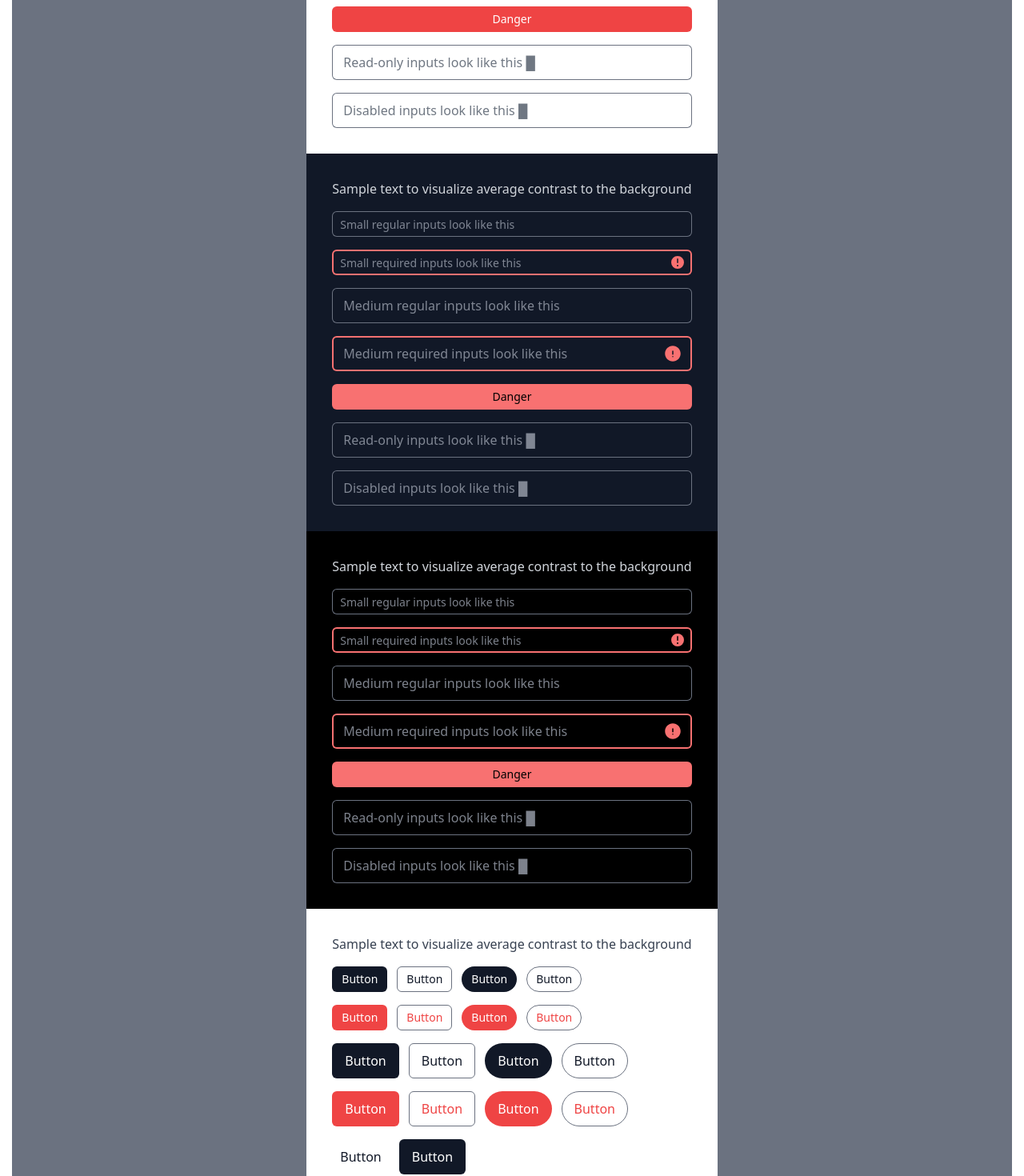
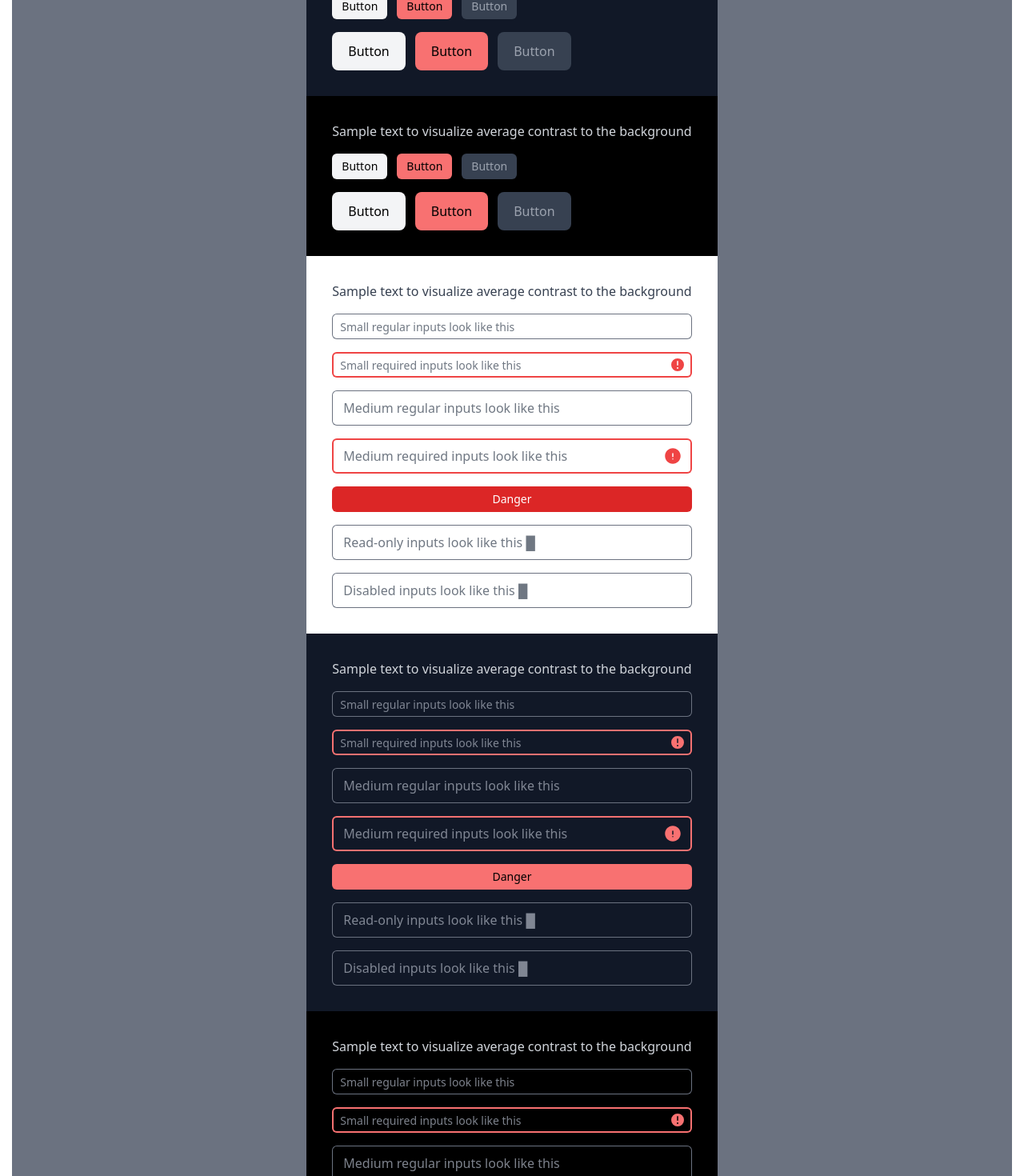
Before and after one commit to kripod/next-starter-strict, a Next.js app: page / in a window 1280 px wide. Shown: the part 280-1750 px from the top of the page at 80% size. Built offline with nearby package versions, Linux system fonts and the light colour scheme.

Commit message:
feat: showcase new SimplePrimaryButton

```diff
--- a/src/pages/index.tsx
+++ b/src/pages/index.tsx
@@ -1,14 +1,4 @@
-import {
-  CogIcon as CogIconSm,
-  TrashIcon as TrashIconSm,
-} from "@heroicons/react/20/solid";
-import {
-  CogIcon as CogIconMd,
-  TrashIcon as TrashIconMd,
-} from "@heroicons/react/24/solid";
-
-import { PrimaryButton } from "@/components/buttons/PrimaryButton";
-import { SecondaryButton } from "@/components/buttons/SecondaryButton";
+import { PrimaryButton } from "@/components/buttons/SimplePrimaryButton";
 import { Input } from "@/components/inputs/Input";
 
 type ThemingShowcaseProps = {
@@ -44,6 +34,28 @@ export default function Page() {
       <ThemingShowcase>
         <Canvas>
           <div className="flex flex-col space-y-4">
+            <div className="space-x-3">
+              <PrimaryButton size="sm">Button</PrimaryButton>
+              <PrimaryButton size="sm" sentiment="negative">
+                Button
+              </PrimaryButton>
+              <PrimaryButton size="sm" disabled>
+                Button
+              </PrimaryButton>
+            </div>
+
+            <div className="space-x-3">
+              <PrimaryButton>Button</PrimaryButton>
+              <PrimaryButton sentiment="negative">Button</PrimaryButton>
+              <PrimaryButton disabled>Button</PrimaryButton>
+            </div>
+          </div>
+        </Canvas>
+      </ThemingShowcase>
+
+      <ThemingShowcase>
+        <Canvas>
+          <div className="flex flex-col space-y-4">
             <Input
               size="sm"
               placeholder="Small regular inputs look like this"
@@ -58,7 +70,7 @@ export default function Page() {
               placeholder="Medium required inputs look like this"
               required
             />
-            <PrimaryButton size="sm" intent="danger">
+            <PrimaryButton size="sm" sentiment="negative">
               Danger
             </PrimaryButton>
             <Input placeholder="Read-only inputs look like this █" readOnly />
@@ -67,7 +79,7 @@ export default function Page() {
         </Canvas>
       </ThemingShowcase>
 
-      <ThemingShowcase>
+      {/* <ThemingShowcase>
         <Canvas>
           <div className="space-x-3">
             <PrimaryButton size="sm">Button</PrimaryButton>
@@ -82,16 +94,21 @@ export default function Page() {
             </SecondaryButton>
           </div>
           <div className="space-x-3">
-            <PrimaryButton size="sm" intent="danger">
+            <PrimaryButton size="sm" sentiment="negative">
               Button
             </PrimaryButton>
-            <SecondaryButton outlined size="sm" intent="danger">
+            <SecondaryButton outlined size="sm" sentiment="negative">
               Button
             </SecondaryButton>
-            <PrimaryButton size="sm" shape="pill" intent="danger">
+            <PrimaryButton size="sm" shape="pill" sentiment="negative">
               Button
             </PrimaryButton>
-            <SecondaryButton outlined size="sm" shape="pill" intent="danger">
+            <SecondaryButton
+              outlined
+              size="sm"
+              shape="pill"
+              sentiment="negative"
+            >
               Button
             </SecondaryButton>
           </div>
@@ -104,14 +121,14 @@ export default function Page() {
             </SecondaryButton>
           </div>
           <div className="space-x-3">
-            <PrimaryButton intent="danger">Button</PrimaryButton>
-            <SecondaryButton outlined intent="danger">
+            <PrimaryButton sentiment="negative">Button</PrimaryButton>
+            <SecondaryButton outlined sentiment="negative">
               Button
             </SecondaryButton>
-            <PrimaryButton shape="pill" intent="danger">
+            <PrimaryButton shape="pill" sentiment="negative">
               Button
             </PrimaryButton>
-            <SecondaryButton outlined shape="pill" intent="danger">
+            <SecondaryButton outlined shape="pill" sentiment="negative">
               Button
             </SecondaryButton>
           </div>
@@ -144,7 +161,7 @@ export default function Page() {
             <PrimaryButton as="a" href="https://github.com/kripod" size="sm">
               Neutral link
             </PrimaryButton>
-            <PrimaryButton size="sm" intent="danger">
+            <PrimaryButton size="sm" sentiment="negative">
               Danger
             </PrimaryButton>
           </div>
@@ -157,7 +174,7 @@ export default function Page() {
             >
               Neutral link
             </PrimaryButton>
-            <PrimaryButton size="sm" shape="pill" intent="danger">
+            <PrimaryButton size="sm" shape="pill" sentiment="negative">
               Danger
             </PrimaryButton>
           </div>
@@ -171,7 +188,7 @@ export default function Page() {
             >
               <CogIconSm aria-label="Settings" className="h-5" />
             </PrimaryButton>
-            <PrimaryButton size="sm" shape="square" intent="danger">
+            <PrimaryButton size="sm" shape="square" sentiment="negative">
               <TrashIconSm aria-label="Delete" className="h-5" />
             </PrimaryButton>
           </div>
@@ -184,7 +201,7 @@ export default function Page() {
             >
               <CogIconSm aria-label="Settings" className="h-5" />
             </PrimaryButton>
-            <PrimaryButton size="sm" shape="circle" intent="danger">
+            <PrimaryButton size="sm" shape="circle" sentiment="negative">
               <TrashIconSm aria-label="Delete" className="h-5" />
             </PrimaryButton>
           </div>
@@ -193,13 +210,13 @@ export default function Page() {
             <PrimaryButton as="a" href="https://github.com/kripod">
               Neutral link
             </PrimaryButton>
-            <PrimaryButton intent="danger">Danger</PrimaryButton>
+            <PrimaryButton sentiment="negative">Danger</PrimaryButton>
           </div>
           <div className="space-x-4">
             <PrimaryButton as="a" href="https://github.com/kripod" shape="pill">
               Neutral link
             </PrimaryButton>
-            <PrimaryButton shape="pill" intent="danger">
+            <PrimaryButton shape="pill" sentiment="negative">
               Danger
             </PrimaryButton>
           </div>
@@ -212,7 +229,7 @@ export default function Page() {
             >
               <CogIconMd aria-label="Settings" className="h-6" />
             </PrimaryButton>
-            <PrimaryButton shape="square" intent="danger">
+            <PrimaryButton shape="square" sentiment="negative">
               <TrashIconMd aria-label="Delete" className="h-6" />
             </PrimaryButton>
           </div>
@@ -224,7 +241,7 @@ export default function Page() {
             >
               <CogIconMd aria-label="Settings" className="h-6" />
             </PrimaryButton>
-            <PrimaryButton shape="circle" intent="danger">
+            <PrimaryButton shape="circle" sentiment="negative">
               <TrashIconMd aria-label="Delete" className="h-6" />
             </PrimaryButton>
           </div>
@@ -237,7 +254,7 @@ export default function Page() {
             <SecondaryButton as="a" href="https://github.com/kripod" size="sm">
               Neutral link
             </SecondaryButton>
-            <SecondaryButton size="sm" intent="danger">
+            <SecondaryButton size="sm" sentiment="negative">
               Danger
             </SecondaryButton>
           </div>
@@ -250,7 +267,7 @@ export default function Page() {
             >
               Neutral link
             </SecondaryButton>
-            <SecondaryButton size="sm" intent="danger" outlined>
+            <SecondaryButton size="sm" sentiment="negative" outlined>
               Danger
             </SecondaryButton>
           </div>
@@ -264,7 +281,12 @@ export default function Page() {
             >
               Neutral link
             </SecondaryButton>
-            <SecondaryButton size="sm" shape="pill" intent="danger" outlined>
+            <SecondaryButton
+              size="sm"
+              shape="pill"
+              sentiment="negative"
+              outlined
+            >
               Danger
             </SecondaryButton>
           </div>
@@ -278,7 +300,7 @@ export default function Page() {
             >
               <CogIconSm aria-label="Settings" className="h-5" />
             </SecondaryButton>
-            <SecondaryButton size="sm" shape="square" intent="danger">
+            <SecondaryButton size="sm" shape="square" sentiment="negative">
               <TrashIconSm aria-label="Delete" className="h-5" />
             </SecondaryButton>
           </div>
@@ -292,7 +314,12 @@ export default function Page() {
             >
               <CogIconSm aria-label="Settings" className="h-5" />
             </SecondaryButton>
-            <SecondaryButton size="sm" shape="square" intent="danger" outlined>
+            <SecondaryButton
+              size="sm"
+              shape="square"
+              sentiment="negative"
+              outlined
+            >
               <TrashIconSm aria-label="Delete" className="h-5" />
             </SecondaryButton>
           </div>
@@ -306,7 +333,12 @@ export default function Page() {
             >
               <CogIconSm aria-label="Settings" className="h-5" />
             </SecondaryButton>
-            <SecondaryButton size="sm" shape="circle" intent="danger" outlined>
+            <SecondaryButton
+              size="sm"
+              shape="circle"
+              sentiment="negative"
+              outlined
+            >
               <TrashIconSm aria-label="Delete" className="h-5" />
             </SecondaryButton>
           </div>
@@ -315,13 +347,13 @@ export default function Page() {
             <SecondaryButton as="a" href="https://github.com/kripod">
               Neutral link
             </SecondaryButton>
-            <SecondaryButton intent="danger">Danger</SecondaryButton>
+            <SecondaryButton sentiment="negative">Danger</SecondaryButton>
           </div>
           <div className="space-x-4">
             <SecondaryButton as="a" href="https://github.com/kripod" outlined>
               Neutral link
             </SecondaryButton>
-            <SecondaryButton intent="danger" outlined>
+            <SecondaryButton sentiment="negative" outlined>
               Danger
             </SecondaryButton>
           </div>
@@ -334,7 +366,7 @@ export default function Page() {
             >
               Neutral link
             </SecondaryButton>
-            <SecondaryButton shape="pill" intent="danger" outlined>
+            <SecondaryButton shape="pill" sentiment="negative" outlined>
               Danger
             </SecondaryButton>
           </div>
@@ -347,7 +379,7 @@ export default function Page() {
             >
               <CogIconMd aria-label="Settings" className="h-6" />
             </SecondaryButton>
-            <SecondaryButton shape="square" intent="danger">
+            <SecondaryButton shape="square" sentiment="negative">
               <TrashIconMd aria-label="Delete" className="h-6" />
             </SecondaryButton>
           </div>
@@ -360,7 +392,7 @@ export default function Page() {
             >
               <CogIconMd aria-label="Settings" className="h-6" />
             </SecondaryButton>
-            <SecondaryButton shape="square" intent="danger" outlined>
+            <SecondaryButton shape="square" sentiment="negative" outlined>
               <TrashIconMd aria-label="Delete" className="h-6" />
             </SecondaryButton>
           </div>
@@ -373,12 +405,12 @@ export default function Page() {
             >
               <CogIconMd aria-label="Settings" className="h-6" />
             </SecondaryButton>
-            <SecondaryButton shape="circle" intent="danger" outlined>
+            <SecondaryButton shape="circle" sentiment="negative" outlined>
               <TrashIconMd aria-label="Delete" className="h-6" />
             </SecondaryButton>
           </div>
         </Canvas>
-      </ThemingShowcase>
+      </ThemingShowcase> */}
     </div>
   );
 }
```
